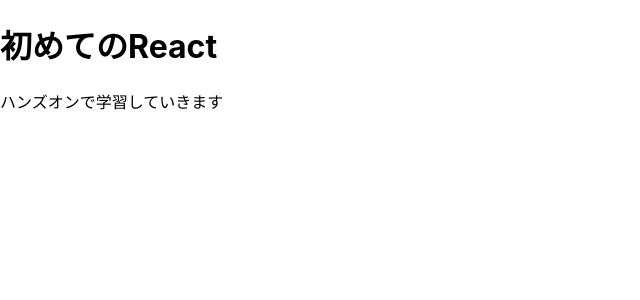
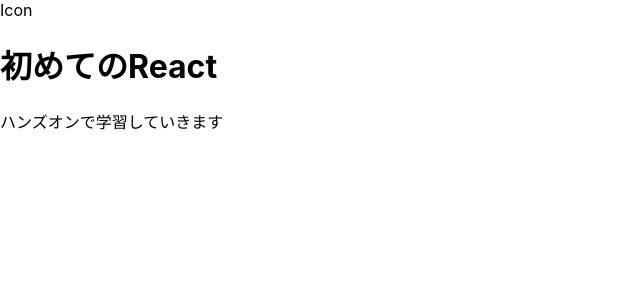
Before and after one commit to DaikiMaki/practice-react, a React (Create React App) app: page / in a window 1280 px wide. Shown: the top 300 px of the page, without its empty margins (0-640 px from the left). Built offline with nearby package versions, Linux system fonts and the light colour scheme.

Commit message:
コンポーネントのimportとexport

```diff
--- a/src/components/BlogList.jsx
+++ b/src/components/BlogList.jsx
@@ -1,10 +1,12 @@
 import React from 'react'
+import {Icon, Title, Content} from "./index";
 
 const BlogList = (props) => {
   return (
     <>
-      <h1>{props.title}</h1>
-      <p>{props.content}</p>
+      <Icon />
+      <Title title={props.title} />
+      <Content content={props.content} />
     </>
   )
 }
--- /dev/null
+++ b/src/components/Content.jsx
@@ -0,0 +1,9 @@
+import React from 'react'
+
+const Content = (props) => {
+  return (
+    <p>{props.content}</p>
+  )
+}
+
+export default Content
--- /dev/null
+++ b/src/components/Icon.jsx
@@ -0,0 +1,9 @@
+import React from 'react'
+
+const Icon = () => {
+  return (
+    <div>Icon</div>
+  )
+}
+
+export default Icon
--- /dev/null
+++ b/src/components/Title.jsx
@@ -0,0 +1,9 @@
+import React from 'react'
+
+const Title = (props) => {
+  return (
+    <h1>{props.title}</h1>
+  )
+}
+
+export default Title
--- /dev/null
+++ b/src/components/index.js
@@ -0,0 +1,3 @@
+export {default as Icon} from "./Icon";
+export {default as Title} from "./Title";
+export {default as Content} from "./Content";
```
